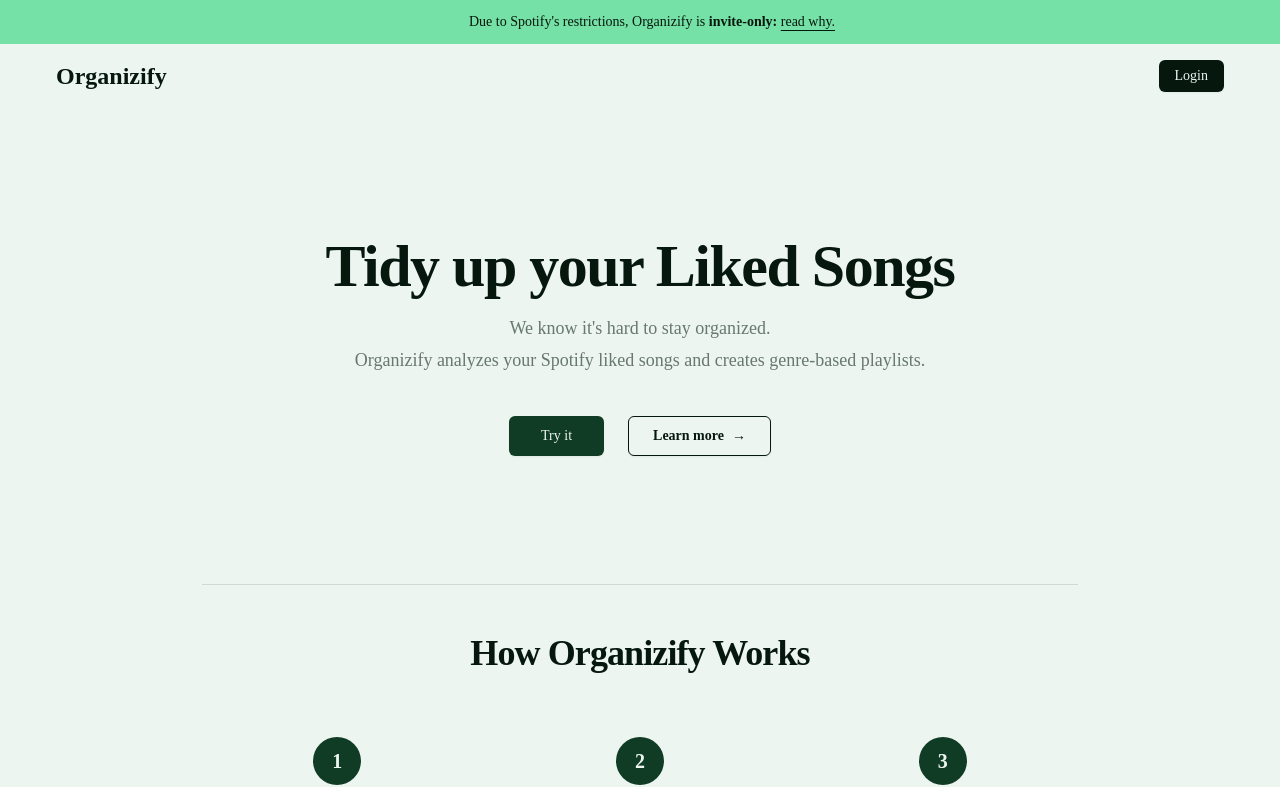
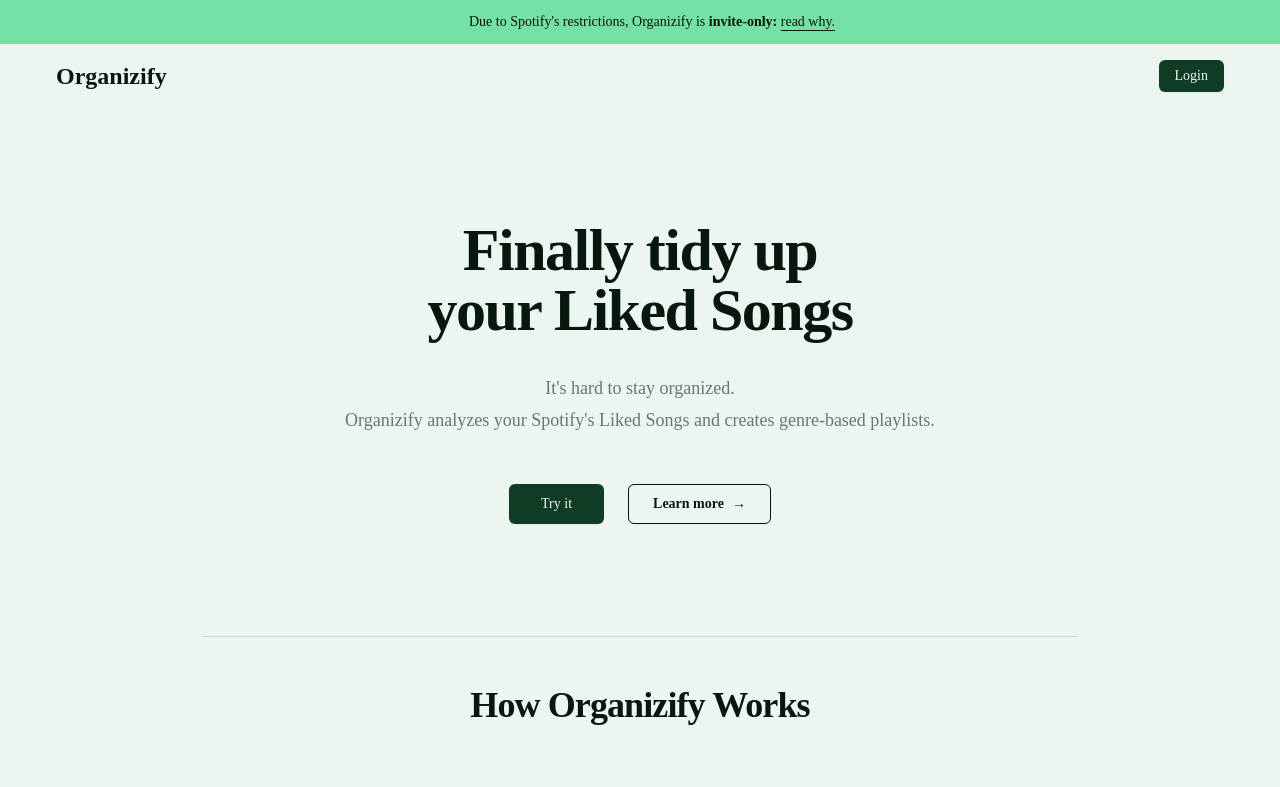
Before and after one commit to andrefmonteiro/organizify, a Nuxt app: page / in a window 1280 px wide. Shown: the top 787 px of the page. Built offline with nearby package versions, Linux system fonts and the light colour scheme; no server answers.

Commit message:
trying not to pixel perfect

```diff
--- a/app.vue
+++ b/app.vue
@@ -8,7 +8,7 @@ const isOnAnnouncement = computed(() => useRoute().path == '/announcement')
 <template>
 	<div
 		v-if="!isOnAnnouncement"
-		class="bg-surface-green flex justify-center items-center"
+		class="bg-surface-green min-h-10 flex justify-center items-center"
 	>
 		<p class="ml-6 text-sm text-primary py-3">
 			Due to Spotify's restrictions, Organizify is <span class="font-semibold">
--- a/components/AppNavbar.vue
+++ b/components/AppNavbar.vue
@@ -16,7 +16,7 @@ const handleLogin = async () => {
 					to="/"
 				>
 					<div
-						class="text-2xl font-bold transition-opacity hover:opacity-80"
+						class="text-2xl transition-opacity font-display font-bold  hover:opacity-80"
 					>Organizify</div>
 				</NuxtLink>
 			</div>
@@ -24,7 +24,7 @@ const handleLogin = async () => {
 			<div class="flex items-center">
 				<Button
 					v-if="!isAuthenticated"
-					class="h-8 px-4 cursor-pointer"
+					class="h-8 px-4 cursor-pointer bg-brand-green hover:bg-brand-green-light"
 					@click="handleLogin"
 				>
 					Login
--- a/components/HeroSection.vue
+++ b/components/HeroSection.vue
@@ -15,21 +15,21 @@ const handleLogin = async () => {
 
 <template>
 	<div class="relative isolate">
-		<div class="py-20 sm:py-24 lg:py-32">
+		<div class="py-20 sm:py-24 lg:py-28">
 			<div class="text-center">
 				<h1 class="text-4xl text-balance sm:text-6xl font-display font-extrabold tracking-tight">
-					Tidy up your Liked Songs
+					Finally tidy up <br>your Liked Songs
 				</h1>
 
-				<div class="max-w-2xl mx-auto mt-4">
+				<div class="max-w-2xl mx-auto mt-4 md:mt-8">
 					<p class="text-lg leading-8 text-text-secondary">
-						We know it's hard to stay organized.
+						It's hard to stay organized.
 						<br>
-						Organizify analyzes your Spotify liked songs and creates genre-based playlists.
+						Organizify analyzes your Spotify's Liked Songs and creates genre-based playlists.
 					</p>
 				</div>
 
-				<div class="flex items-center justify-center mt-10 gap-x-6">
+				<div class="flex items-center justify-center mt-12 gap-x-6">
 					<Button
 						size="lg"
 						class="px-8 cursor-pointer bg-brand-green hover:bg-brand-green-light"
@@ -53,7 +53,3 @@ const handleLogin = async () => {
 		</div>
 	</div>
 </template>
-
-<style>
-
-</style>
```
